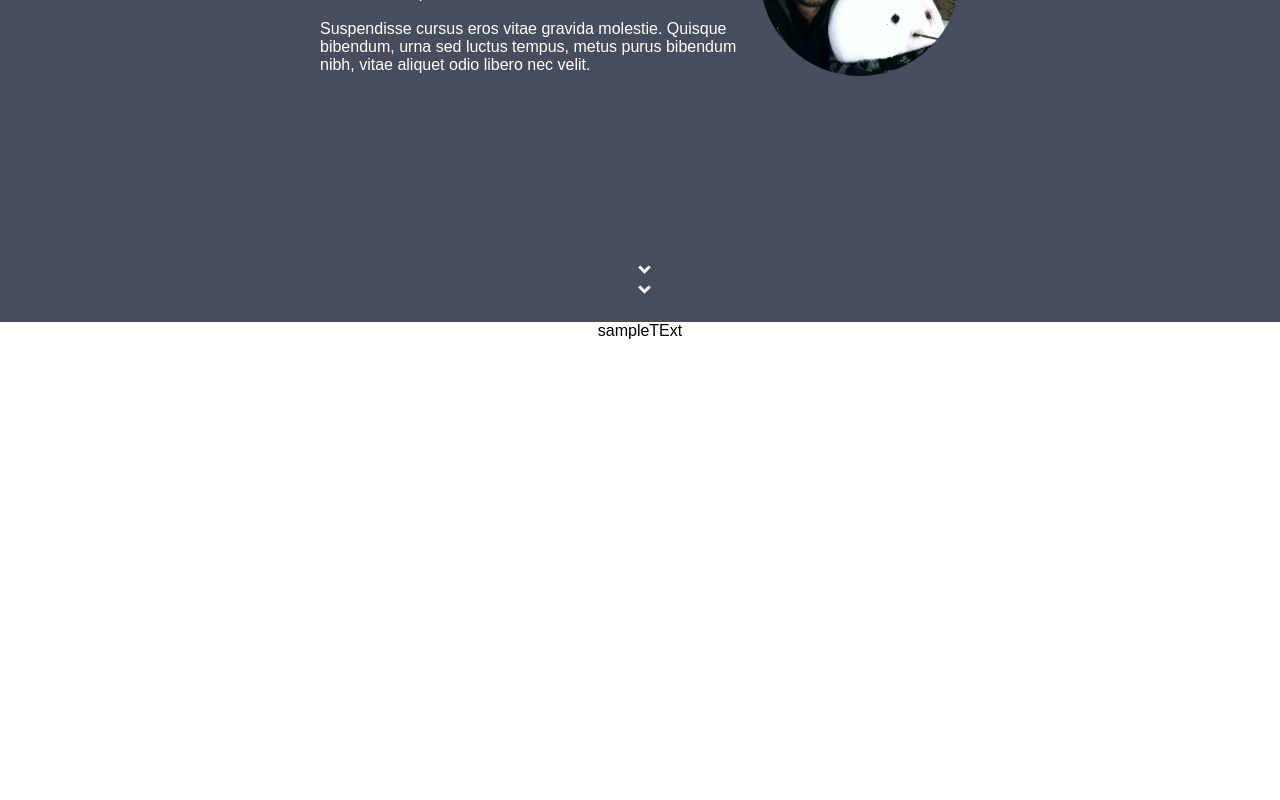
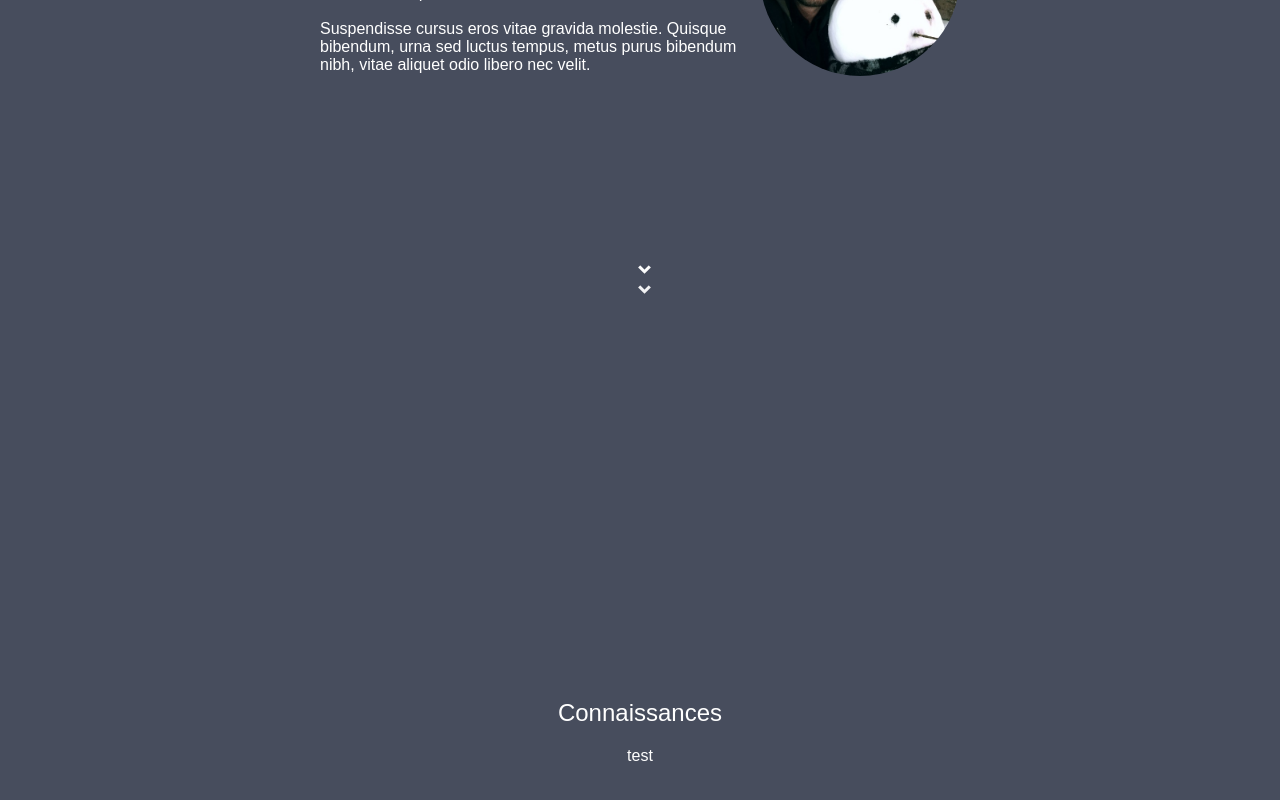
Before and after one commit to SevketYALCIN/personal-homepage, a React (Create React App) app: page / in a window 1280 px wide. Shown: the part 1278-2078 px from the top of the page. Built offline with nearby package versions, Linux system fonts and the light colour scheme; the HTML template or start-up script is replaced by a standard one.

Commit message:
clean css

```diff
--- a/src/App.css
+++ b/src/App.css
@@ -50,18 +50,6 @@
   bottom: 0;
 }
 
-.app-intro {
-  width: 100%;
-  height: 100vh;
-  background: #474d5d;
-  color: white;
-  display: flex;
-  justify-content: center;
-  align-items: center;
-  flex-direction: column;
-  position: relative;
-}
-
 .app-intro .intro-title{
   text-transform: uppercase;
 }
@@ -95,7 +83,14 @@ h2{
   font-weight: normal;
 }
 
-.app-xp{
+section{
   width: 100%;
   height: 100vh;
+  background: #474d5d;
+  color: white;
+  display: flex;
+  justify-content: center;
+  align-items: center;
+  flex-direction: column;
+  position: relative;
 }
--- a/src/App.tsx
+++ b/src/App.tsx
@@ -28,7 +28,7 @@ class App extends React.Component {
             <NextArrows />
           </Link>
         </header>
-        <div id="app-intro" className="app-intro" ref={(input: HTMLDivElement) => { this.introRef = input; }}>
+        <section id="app-intro" className="app-intro" ref={(input: HTMLDivElement) => { this.introRef = input; }}>
           <h2 className="intro-title">À propos de moi</h2>
           <div className="intro-text-container">
             <div className="intro-text">
@@ -43,10 +43,13 @@ class App extends React.Component {
           <Link to="app-xp" spy={true} smooth={true} duration={1000} className="arrow-container">
             <NextArrows />
           </Link>
-        </div>
-        <div id="app-xp" className="app-xp" ref={(input: HTMLDivElement) => { this.xpRef = input; }}>
-          sampleTExt
-        </div>
+        </section>
+        <section id="app-xp" className="app-xp" ref={(input: HTMLDivElement) => { this.xpRef = input; }}>
+          <h2>Connaissances</h2>
+          <div className="xp-container">
+          test
+          </div>
+        </section>
       </div>
     );
   }
```
